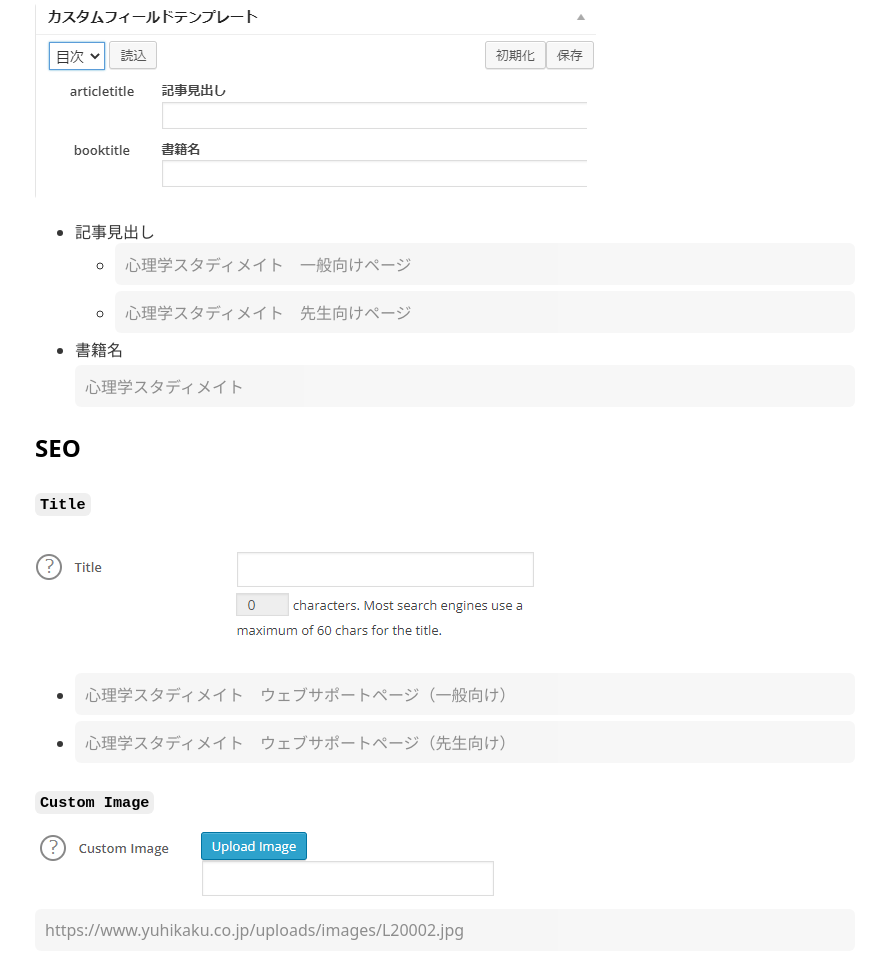
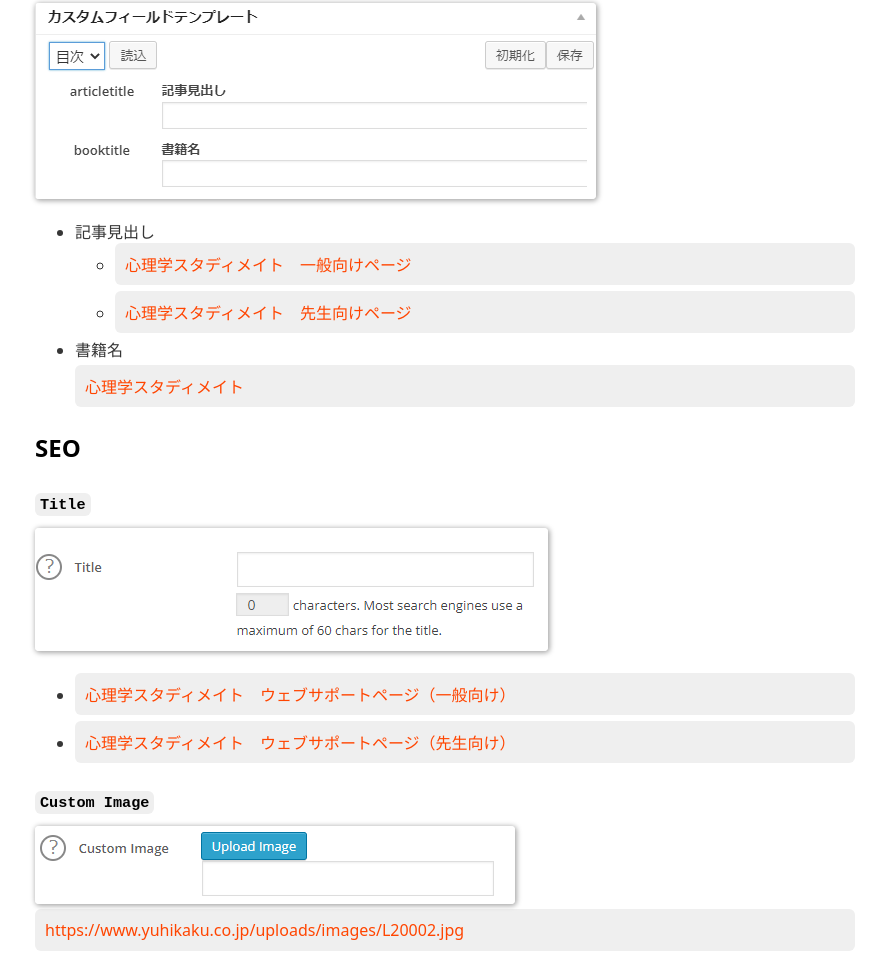
Before and after one commit to AWtnb/yhk-wordpress-rule, a plain HTML site: page index.html in a window 1280 px wide. Shown: the part 1288-2242 px from the top of the page, without its empty margins (205-1091 px from the left). Drawn offline with nearby package versions, Linux system fonts and the light colour scheme.

Commit message:
change color by mode

```diff
--- a/index.html
+++ b/index.html
@@ -10,6 +10,14 @@
     <style>
         input[type="text"]:disabled {
             width: 100%;
+            cursor: auto;
+            color: #f17547;
+            opacity: 1;
+        }
+        @media (prefers-color-scheme: light) {
+            input[type="text"]:disabled {
+                color: #ff4500;
+            }
         }
 
         body {
@@ -27,6 +35,11 @@
 
         img {
             border-radius: 4px;
+        }
+        @media (prefers-color-scheme: light) {
+            img {
+                box-shadow: 1px 1px 5px 1px #aaa;
+            }
         }
 
         .horizon {
```
